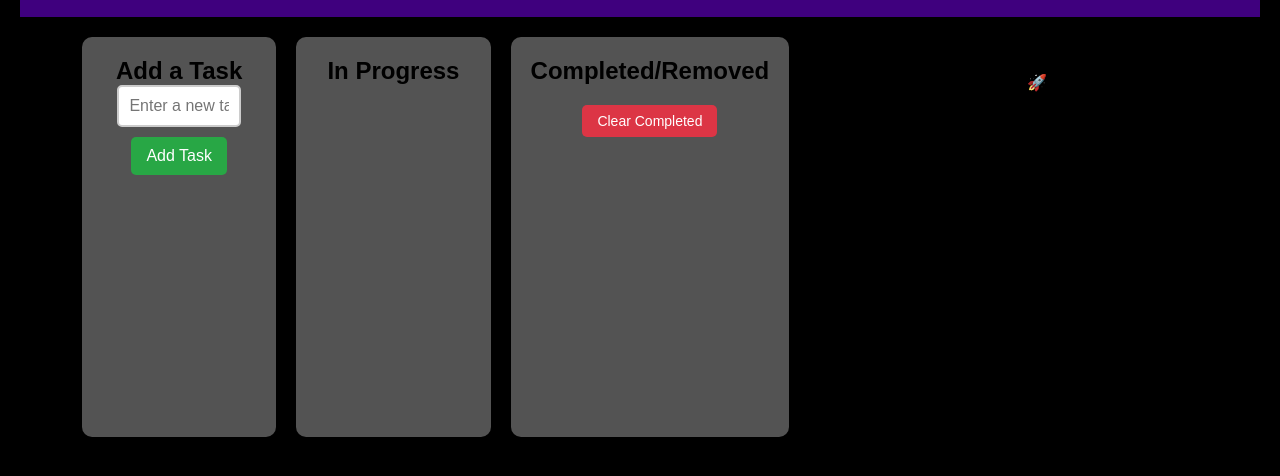
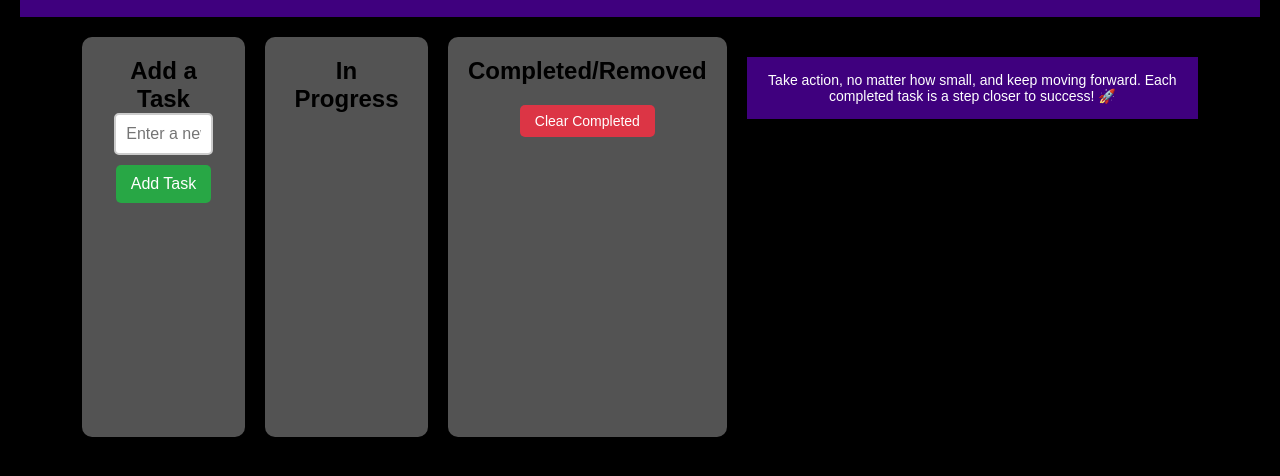
Before and after one commit to RWP1994/to-do-list-class, a plain HTML site: page index.html in a window 1280 px wide. Shown: the part 98-574 px from the top of the page. Drawn offline with Linux system fonts and the light colour scheme.

Commit message:
add a footer

```diff
--- a/style.css
+++ b/style.css
@@ -198,3 +198,16 @@ li {
 .delete-btn:hover {
   background-color: darkred;
 }
+/* Footer Styling */
+footer {
+  background-color: #3f007e;  /* Match the header color */
+  color: white;
+  text-align: center;
+  padding: 15px;
+  font-size: 14px;
+  margin-top: 20px;
+  position: relative;
+  bottom: 0;
+  width: 100%;
+  box-shadow: 0 -2px 5px rgba(0, 0, 0, 0.2);
+}
```
